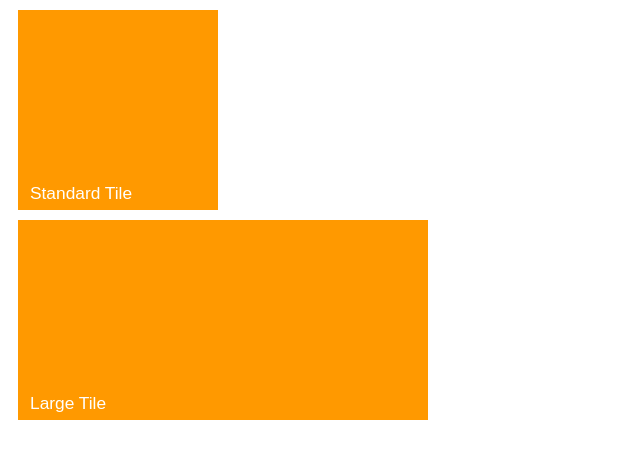
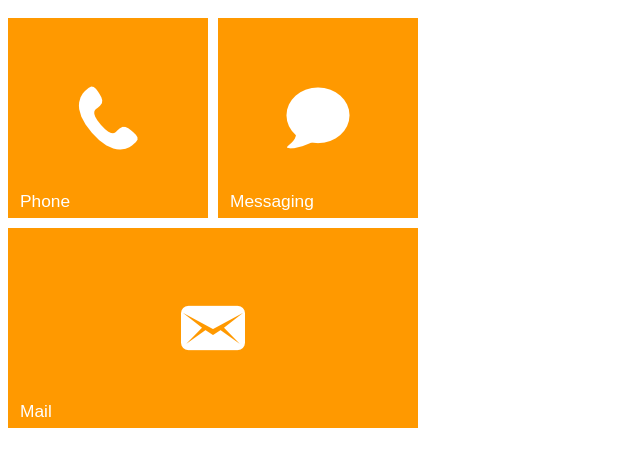
Before and after one commit to mak868/tiltEffect, a plain HTML site: page Example/index.html in a window 1280 px wide. Shown: the whole page, without its empty margins (0-640 px from the left). Drawn offline with nearby package versions, Linux system fonts and the light colour scheme.

Commit message:
Updated demo

```diff
--- a/index.html
+++ b/Example/index.html
@@ -5,14 +5,19 @@
     <meta name="author" content="Salvatore Gentile">
     <title>tiltEffect - Metro Tiles Tilt Effect</title>
 
-    <link rel="stylesheet" href="tiltEffect/tiltEffect.css">
+    <link rel="stylesheet" href="../tiltEffect/tiltEffect.css">
     <style type="text/css">
+        .content{
+            width: 420px;
+        }
+
         .tile {
             background-color: #f90;
             color: #fff;
             height: 200px;
+            float: left;
             font-family: sans-serif;
-            margin: 10px;
+            margin: 10px 10px 0 0;
             position: relative;
             width: 200px;
         }
@@ -37,14 +42,28 @@
 </head>
 
 <body>
-    <div class="tile">
-        <span>Standard Tile</span>
-    </div>
+    <div class="content">
+        <div class="tile">
+            <img src="icons/phone.png" alt="Phone">
+            <span>Phone</span>
+        </div>
 
-    <div class="tile large">
-        <span>Large Tile</span>
+        <div class="tile">
+            <img src="icons/messaging.png" alt="Messaging">
+            <span>Messaging</span>
+        </div>
+
+        <div class="tile large">
+            <img src="icons/mail.png" alt="Mail">
+            <span>Mail</span>
+        </div>
     </div>
 
     <script src="http://code.jquery.com/jquery-latest.min.js"></script>
-    <script src="tiltEffect/tiltEffect.js"></script>
+    <script src="../tiltEffect/tiltEffect.js"></script>
+    <script>
+    	$(document).ready(function(){
+        	$('.tile').tiltEffect();
+        });
+    </script>
 </body>
```
Also changed, not shown: Example/icons/mail.png (added), Example/icons/messaging.png (added), Example/icons/phone.png (added).
